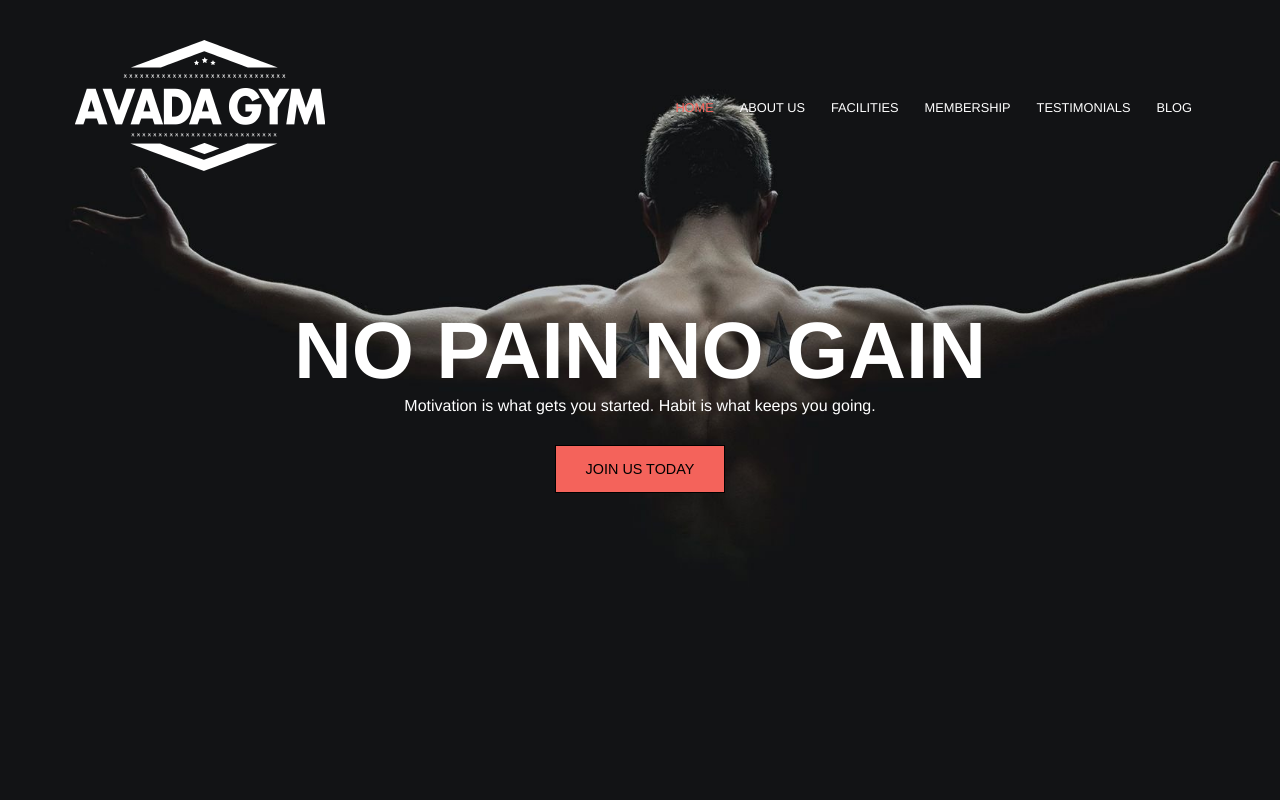
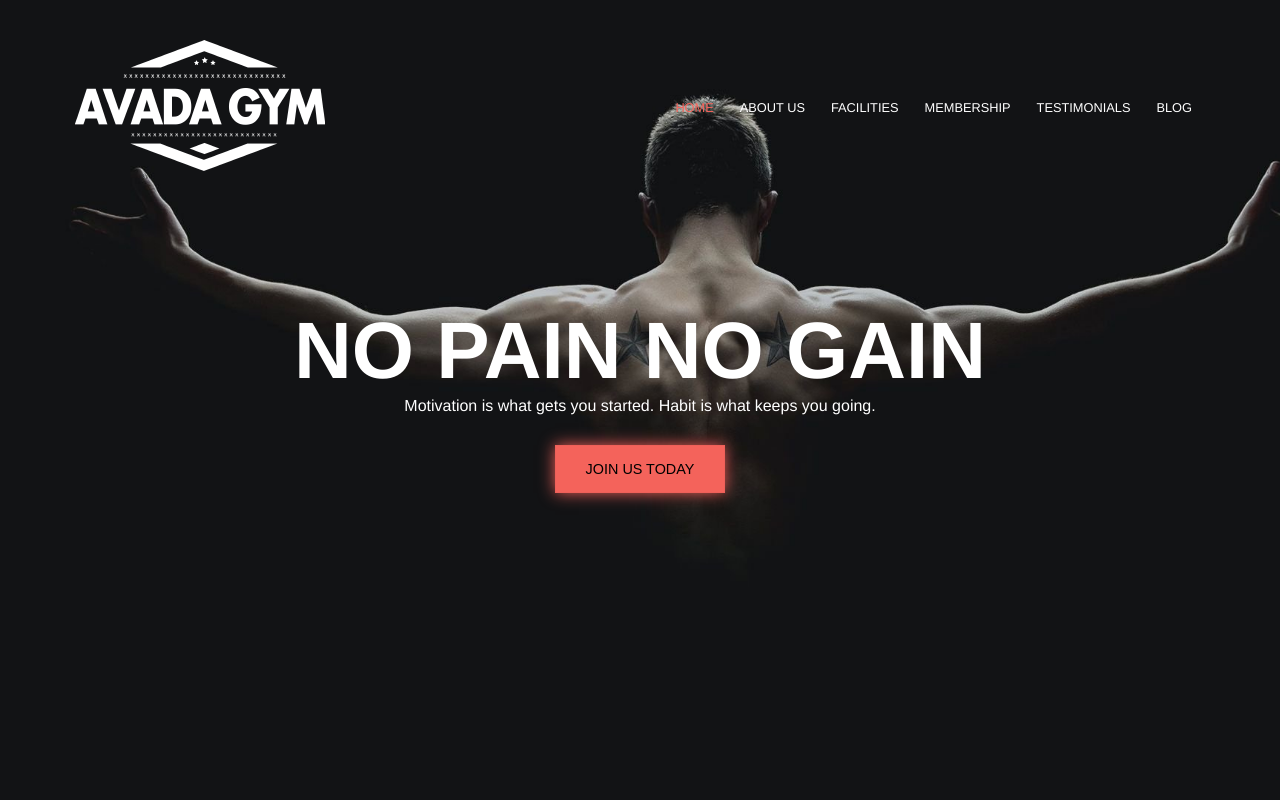
Before and after one commit to lollobianco/proj-html-vuejs, a Vue app: page / in a window 1280 px wide. In both pictures the pointer is over the button "JOIN US TODAY". Shown: the top 800 px of the page. Built offline with nearby package versions, Linux system fonts and the light colour scheme.

Commit message:
Mi ero dimenticato un bottone

```diff
--- a/src/components/HeaderJoin.vue
+++ b/src/components/HeaderJoin.vue
@@ -41,7 +41,8 @@
 #join-us:hover{
    background-color: #F4635B;
    color: black;
-   border-color: black;
+   border-color: #EE6059;
+   box-shadow: 0 0 15px #EE6059;
    font-size: 0.9rem;
 }
 </style>
--- a/src/components/TrialCard.vue
+++ b/src/components/TrialCard.vue
@@ -58,7 +58,7 @@
 }
 
 .icon:hover{
-   scale: 1.2;
+   scale: 1.1;
    transform: rotate(360deg);
    box-shadow: 0 0 15px #EE6059;
 }
```
